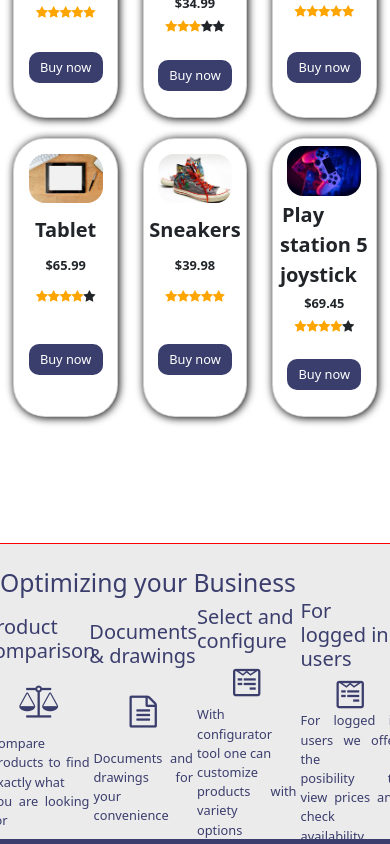
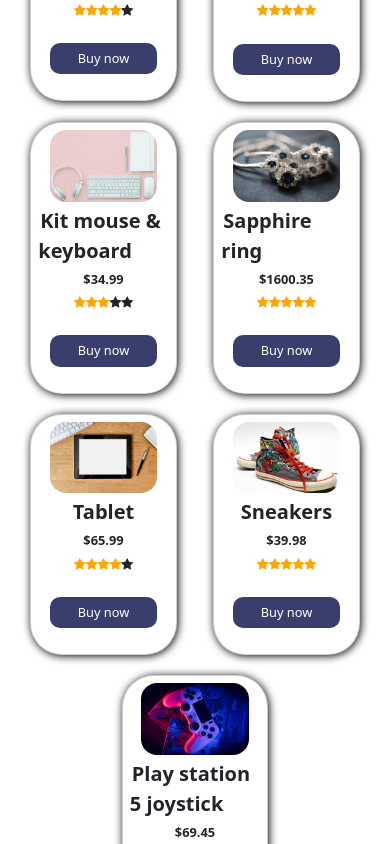
Before and after one commit to IuryOliveira567/SummerRain, a Vue app: page / in a window 390 px wide. Shown: the part 1156-2000 px from the top of the page. Built offline with nearby package versions, Linux system fonts and the light colour scheme.

Commit message:
fix: responsive NavBar fixed

```diff
--- a/src/App.vue
+++ b/src/App.vue
@@ -36,8 +36,8 @@
         </div>
       </section>
     </div>
-    <div class="row benefit-section">
-      <h1 class="fs-2 mt-4 mb-0">Optimizing your Business</h1>
+    <div class="row benefit-section p-1 d-flex flex-row justify-content-around">
+      <h1 class="fs-2 mt-4">Optimizing your Business</h1>
       <BenefitCard
         v-for="(benefit, index) in benefitList"
         :key="index"
@@ -101,14 +101,6 @@
 </script>
 
 <style>
-#app {
-  font-family: Avenir, Helvetica, Arial, sans-serif;
-  -webkit-font-smoothing: antialiased;
-  -moz-osx-font-smoothing: grayscale;
-  text-align: center;
-  color: #2c3e50;
-  margin-top: 60px;
-}
 
 header {
   font-weight: 600;
@@ -159,13 +151,13 @@
 }
 
 .benefit-section {
-  height: 35vh;
+  height: auto;
   background-color: #EBEBEB;
   color:#3B3E6D;
 }
 
 .products {
-  height: 200vh;
+  height: 200%;
 }
 
 .products h1 {
@@ -193,13 +185,12 @@
 
 @media(max-width: 992px) {
    .products {
-     height: 120vh;
-     border: 1px solid red;
+     height: 175vh;
    }
 
    .main-pane {
      height: 50vh;
-     border: 1px solid red;
+     border: 2px solid red;
    }
 
    section {
@@ -207,12 +198,22 @@
    }
 
    .img-pane {
-     height: 60%;
+     height: 100%;
      width: 50vw;
+   }
+
+   .left-pane {
+     border: 2px solid blue;
    }
 }
 
-@media(max-width: 768px) {
+@media(max-width: 769px) {
+  .products {
+    height: auto;
+    margin: 0;
+    padding: 0;
+  }
+
   .main-pane {
     display: flex;
   }
@@ -245,4 +246,11 @@
     padding-top: 12%;
   }
 }
+
+@media(max-width: 520px) {
+  .benefit-section {
+    height: 60vh;
+  }
+}
+
 </style>
--- a/src/components/BenefitCard.vue
+++ b/src/components/BenefitCard.vue
@@ -1,5 +1,5 @@
 <template>
-  <div class="col-3 bnf">
+  <div class="col-3 benefitcard d-flex flex-column align-items-center">
     <h5>{{ title }}</h5>
     <span><i :class="icon"></i></span>
     <div class="d-flex align-items-center" v-html="benefit"></div>
@@ -33,4 +33,17 @@
   .bnf span i {
     font-size: 2rem;
   }
+
+  @media(max-width: 940px) {
+    .benefitcard {
+      width: 50%;
+      padding: 10px;
+    }
+  }
+
+  @media(max-width: 520px) {
+    .benefitcard {
+
+    }
+  }
 </style>
--- a/src/components/ProductCard.vue
+++ b/src/components/ProductCard.vue
@@ -56,4 +56,16 @@
     width: 80%;
   }
 
+  @media(max-width: 858px) {
+    .card {
+      width: 30%;
+      height: 20%;
+    }
+  }
+
+  @media(max-width: 769px) {
+    .card {
+     width: 40%;
+    }
+  }
 </style>
```
